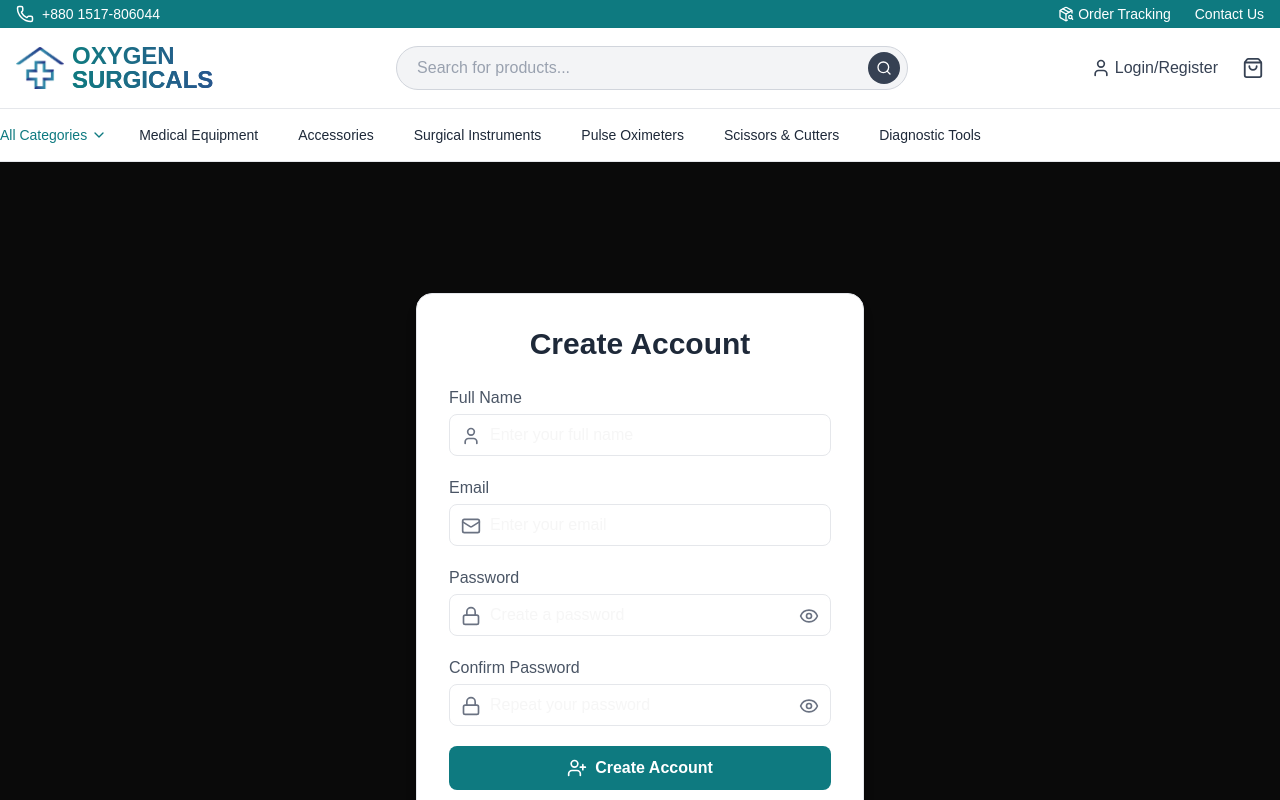
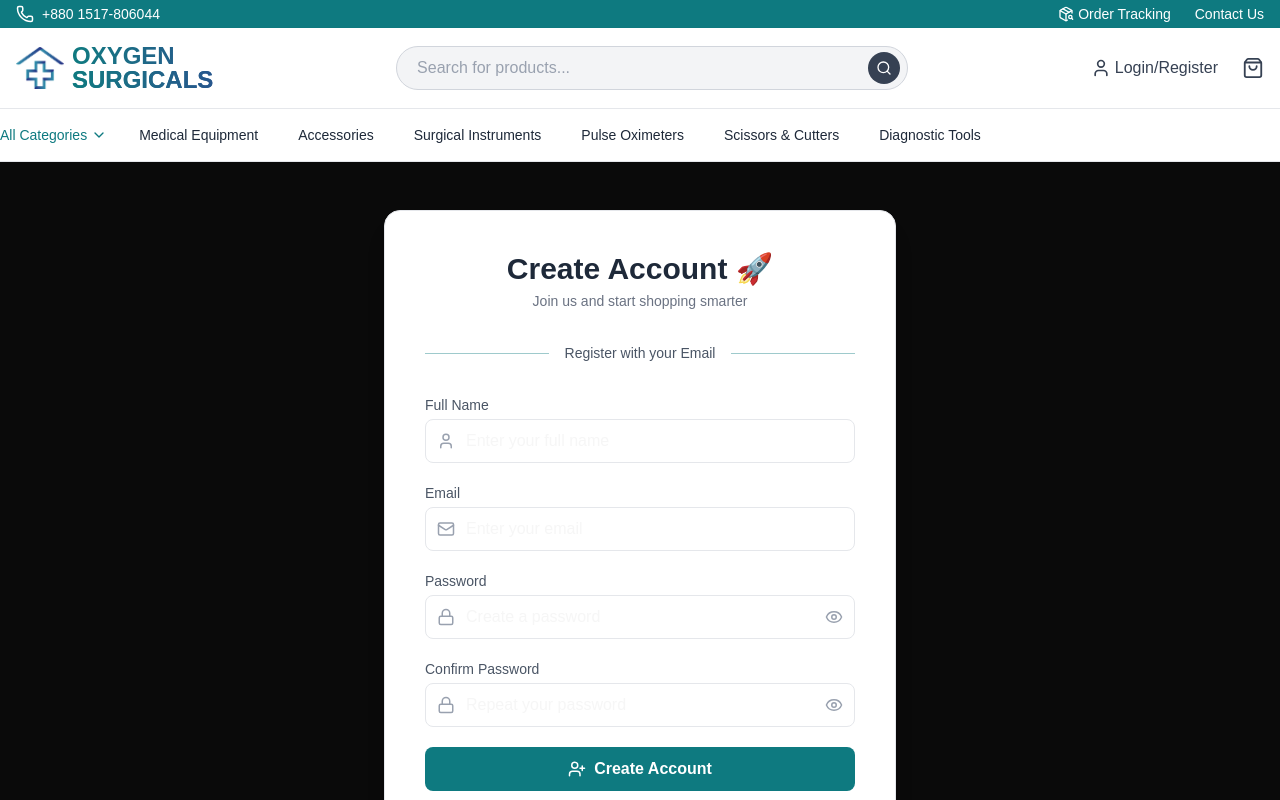
Before and after one commit to mranonno/oxygen-surgicals-web, a Next.js app: page /register in a window 1280 px wide. Shown: the top 800 px of the page. Built offline with nearby package versions, Linux system fonts and the light colour scheme.

Commit message:
Redesign login and register page

```diff
--- a/app/(auth)/register/page.tsx
+++ b/app/(auth)/register/page.tsx
@@ -31,21 +31,38 @@ export default function RegisterPage() {
   };
 
   return (
-    <div className="min-h-screen flex items-center justify-center px-4">
-      <div className="w-full max-w-md bg-white border border-gray-200 shadow-lg rounded-2xl p-8">
-        <h2 className="text-3xl font-bold text-center mb-6 text-gray-800">
-          Create Account
+    <div className="flex items-center justify-center px-4 pt-8 pb-12">
+      <div className="w-full max-w-lg bg-white border border-gray-200 shadow-xl rounded-2xl p-8 sm:p-10">
+        {/* Heading */}
+        <h2 className="text-3xl font-semibold text-center text-gray-800">
+          Create Account 🚀
         </h2>
+        <p className="text-sm text-center text-gray-500 mt-1">
+          Join us and start shopping smarter
+        </p>
 
+        {/* Divider */}
+        <div className="flex items-center gap-4 my-8">
+          <div className="flex-1 h-px bg-[#0E7A80]/40"></div>
+          <span className="text-sm font-medium text-gray-600 whitespace-nowrap">
+            Register with your Email
+          </span>
+          <div className="flex-1 h-px bg-[#0E7A80]/40"></div>
+        </div>
+
+        {/* Form */}
         <form onSubmit={handleSubmit} className="space-y-5">
           {/* Full Name */}
           <div>
-            <label className="block mb-1 font-medium text-gray-600">
+            <label className="block mb-1 text-sm font-medium text-gray-600">
               Full Name
             </label>
 
             <div className="relative">
-              <User size={20} className="absolute left-3 top-3 text-gray-500" />
+              <User
+                size={18}
+                className="absolute left-3 top-1/2 -translate-y-1/2 text-gray-400"
+              />
               <input
                 type="text"
                 name="name"
@@ -53,20 +70,24 @@ export default function RegisterPage() {
                 onChange={handleChange}
                 placeholder="Enter your full name"
                 required
-                className="w-full pl-10 pr-4 py-2 border border-gray-200 rounded-lg
-                           focus:ring-2 focus:ring-[#0E7A80] outline-none"
+                className="w-full h-11 pl-10 pr-4 border border-gray-200 rounded-lg
+                           focus:ring-2 focus:ring-[#0E7A80]/40 focus:border-[#0E7A80]
+                           outline-none transition"
               />
             </div>
           </div>
 
           {/* Email */}
           <div>
-            <label className="block mb-1 font-medium text-gray-600">
+            <label className="block mb-1 text-sm font-medium text-gray-600">
               Email
             </label>
 
             <div className="relative">
-              <Mail size={20} className="absolute left-3 top-3 text-gray-500" />
+              <Mail
+                size={18}
+                className="absolute left-3 top-1/2 -translate-y-1/2 text-gray-400"
+              />
               <input
                 type="email"
                 name="email"
@@ -74,20 +95,24 @@ export default function RegisterPage() {
                 onChange={handleChange}
                 placeholder="Enter your email"
                 required
-                className="w-full pl-10 pr-4 py-2 border border-gray-200 rounded-lg
-                           focus:ring-2 focus:ring-[#0E7A80] outline-none"
+                className="w-full h-11 pl-10 pr-4 border border-gray-200 rounded-lg
+                           focus:ring-2 focus:ring-[#0E7A80]/40 focus:border-[#0E7A80]
+                           outline-none transition"
               />
             </div>
           </div>
 
           {/* Password */}
           <div>
-            <label className="block mb-1 font-medium text-gray-600">
+            <label className="block mb-1 text-sm font-medium text-gray-600">
               Password
             </label>
 
             <div className="relative">
-              <Lock size={20} className="absolute left-3 top-3 text-gray-500" />
+              <Lock
+                size={18}
+                className="absolute left-3 top-1/2 -translate-y-1/2 text-gray-400"
+              />
               <input
                 type={showPass ? "text" : "password"}
                 name="password"
@@ -95,28 +120,33 @@ export default function RegisterPage() {
                 onChange={handleChange}
                 placeholder="Create a password"
                 required
-                className="w-full pl-10 pr-10 py-2 border border-gray-200 rounded-lg
-                           focus:ring-2 focus:ring-[#0E7A80] outline-none"
+                className="w-full h-11 pl-10 pr-10 border border-gray-200 rounded-lg
+                           focus:ring-2 focus:ring-[#0E7A80]/40 focus:border-[#0E7A80]
+                           outline-none transition"
               />
 
               <button
                 type="button"
                 onClick={() => setShowPass(!showPass)}
-                className="absolute right-3 top-3 text-gray-500"
+                className="absolute right-3 top-1/2 -translate-y-1/2
+                           text-gray-400 hover:text-gray-600 transition"
               >
-                {showPass ? <EyeOff size={20} /> : <Eye size={20} />}
+                {showPass ? <EyeOff size={18} /> : <Eye size={18} />}
               </button>
             </div>
           </div>
 
           {/* Confirm Password */}
           <div>
-            <label className="block mb-1 font-medium text-gray-600">
+            <label className="block mb-1 text-sm font-medium text-gray-600">
               Confirm Password
             </label>
 
             <div className="relative">
-              <Lock size={20} className="absolute left-3 top-3 text-gray-500" />
+              <Lock
+                size={18}
+                className="absolute left-3 top-1/2 -translate-y-1/2 text-gray-400"
+              />
               <input
                 type={showConfirmPass ? "text" : "password"}
                 name="confirmPassword"
@@ -124,39 +154,43 @@ export default function RegisterPage() {
                 onChange={handleChange}
                 placeholder="Repeat your password"
                 required
-                className="w-full pl-10 pr-10 py-2 border border-gray-200 rounded-lg
-                           focus:ring-2 focus:ring-[#0E7A80] outline-none"
+                className="w-full h-11 pl-10 pr-10 border border-gray-200 rounded-lg
+                           focus:ring-2 focus:ring-[#0E7A80]/40 focus:border-[#0E7A80]
+                           outline-none transition"
               />
 
               <button
                 type="button"
                 onClick={() => setShowConfirmPass(!showConfirmPass)}
-                className="absolute right-3 top-3 text-gray-500"
+                className="absolute right-3 top-1/2 -translate-y-1/2
+                           text-gray-400 hover:text-gray-600 transition"
               >
-                {showConfirmPass ? <EyeOff size={20} /> : <Eye size={20} />}
+                {showConfirmPass ? <EyeOff size={18} /> : <Eye size={18} />}
               </button>
             </div>
           </div>
 
-          {/* Register Button */}
+          {/* Submit */}
           <button
             type="submit"
-            className="w-full bg-[#0E7A80] hover:bg-[#0a5e63]
-                       text-white py-2.5 rounded-lg font-semibold transition
-                       flex items-center justify-center gap-2"
+            className="w-full h-11 bg-[#0E7A80] hover:bg-[#0a5e63]
+                       text-white rounded-lg font-semibold
+                       transition flex items-center justify-center gap-2
+                       active:scale-[0.98]"
           >
-            <UserPlus size={20} />
+            <UserPlus size={18} />
             Create Account
           </button>
         </form>
 
-        <p className="text-center text-gray-600 mt-4">
+        {/* Footer */}
+        <p className="text-center text-gray-600 mt-6 text-sm">
           Already have an account?{" "}
           <Link
             href="/login"
             className="text-[#0E7A80] font-semibold hover:underline"
           >
-            Login
+            Login Now
           </Link>
         </p>
       </div>
```
Also changed, not shown: app/(auth)/login/page.tsx (+51 -22 lines).
